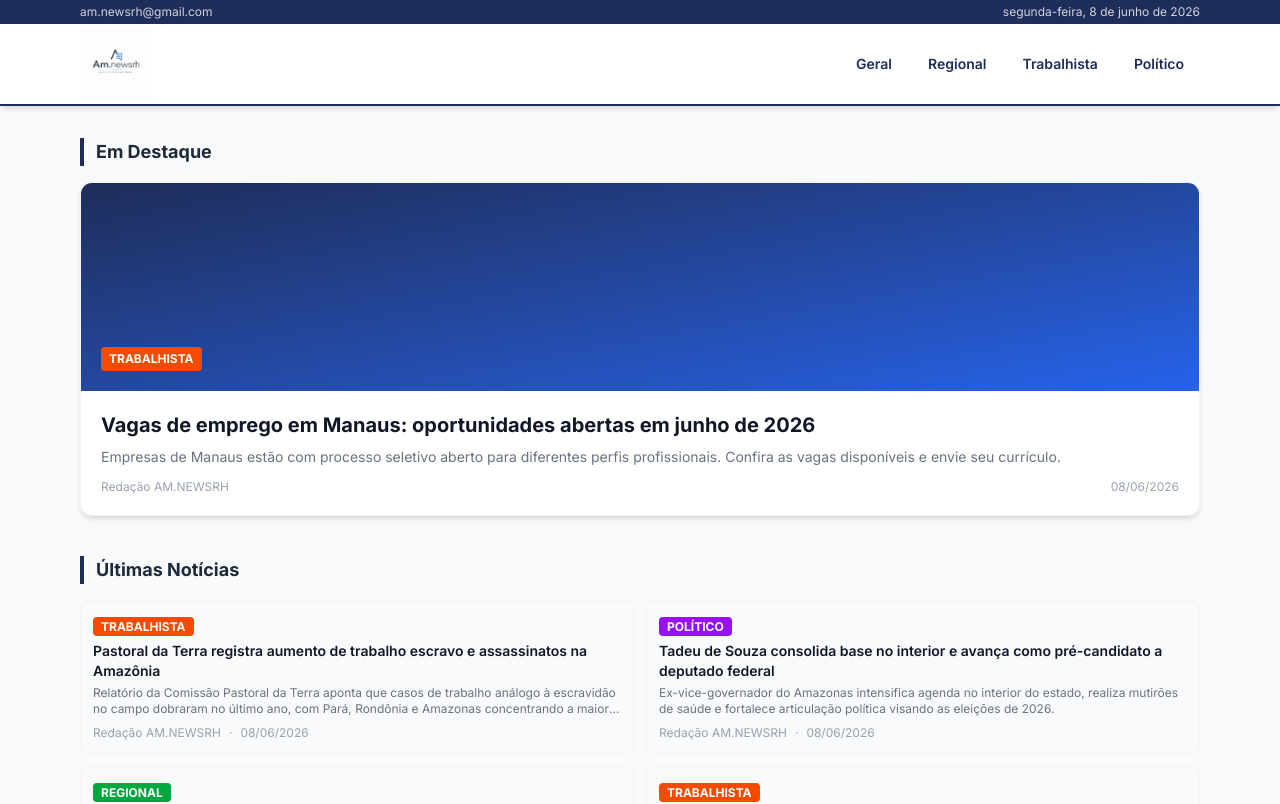
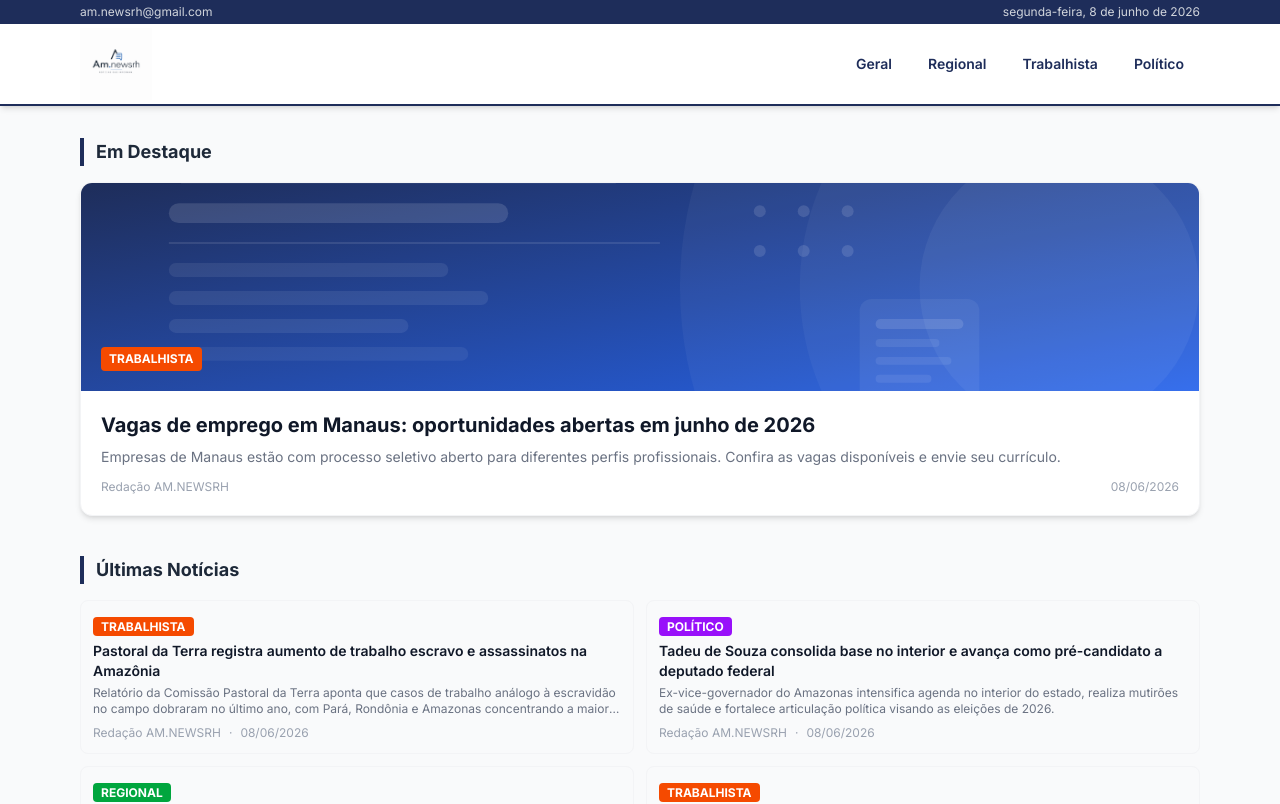
Before and after one commit to multilaborconsultoria-cyber/multinews, a Next.js app: page / in a window 1280 px wide. Shown: the top 804 px of the page. Built offline with nearby package versions, Linux system fonts and the light colour scheme.

Commit message:
feat: ilustracao minimalista SVG no card destaque

```diff
--- a/components/NewsCard.tsx
+++ b/components/NewsCard.tsx
@@ -15,8 +15,35 @@ export default function NewsCard({ post, destaque = false }: { post: Post; desta
     return (
       <Link href={`/post/${post.slug}`} className="block group">
         <article className="bg-white rounded-xl overflow-hidden shadow-md hover:shadow-xl transition-shadow border border-gray-100">
-          <div className="bg-gradient-to-br from-[#1e2d5a] to-[#2563eb] h-52 flex items-end p-5">
-            <span className={`${cor} text-white text-xs font-bold px-2 py-1 rounded uppercase`}>
+          <div className="relative bg-gradient-to-br from-[#1e2d5a] to-[#2563eb] h-52 flex items-end p-5 overflow-hidden">
+            <svg viewBox="0 0 560 208" xmlns="http://www.w3.org/2000/svg" preserveAspectRatio="xMidYMid slice" className="absolute inset-0 w-full h-full">
+              {/* círculos decorativos */}
+              <circle cx="490" cy="104" r="190" fill="rgba(255,255,255,0.04)" />
+              <circle cx="490" cy="104" r="130" fill="rgba(255,255,255,0.04)" />
+              <circle cx="490" cy="104" r="70" fill="rgba(255,255,255,0.05)" />
+              {/* bloco de manchete */}
+              <rect x="44" y="38" width="230" height="14" rx="7" fill="rgba(255,255,255,0.22)" />
+              <rect x="44" y="62" width="170" height="10" rx="5" fill="rgba(255,255,255,0.13)" />
+              {/* linha separadora */}
+              <line x1="44" y1="82" x2="290" y2="82" stroke="rgba(255,255,255,0.1)" strokeWidth="1" />
+              {/* linhas de texto */}
+              <rect x="44" y="92" width="140" height="7" rx="3.5" fill="rgba(255,255,255,0.08)" />
+              <rect x="44" y="106" width="160" height="7" rx="3.5" fill="rgba(255,255,255,0.08)" />
+              <rect x="44" y="120" width="120" height="7" rx="3.5" fill="rgba(255,255,255,0.08)" />
+              <rect x="44" y="134" width="150" height="7" rx="3.5" fill="rgba(255,255,255,0.06)" />
+              {/* grade de pontos */}
+              {[340,362,384].map(x => [46,66,86].map(y => (
+                <circle key={`${x}-${y}`} cx={x} cy={y} r="3" fill="rgba(255,255,255,0.12)" />
+              )))}
+              {/* ícone de jornal estilizado */}
+              <rect x="390" y="110" width="60" height="70" rx="6" fill="rgba(255,255,255,0.06)" />
+              <rect x="398" y="120" width="44" height="5" rx="2.5" fill="rgba(255,255,255,0.12)" />
+              <rect x="398" y="130" width="32" height="4" rx="2" fill="rgba(255,255,255,0.08)" />
+              <rect x="398" y="139" width="38" height="4" rx="2" fill="rgba(255,255,255,0.08)" />
+              <rect x="398" y="148" width="28" height="4" rx="2" fill="rgba(255,255,255,0.08)" />
+              <rect x="398" y="157" width="34" height="4" rx="2" fill="rgba(255,255,255,0.06)" />
+            </svg>
+            <span className={`relative z-10 ${cor} text-white text-xs font-bold px-2 py-1 rounded uppercase`}>
               {post.categoria}
             </span>
           </div>
```
